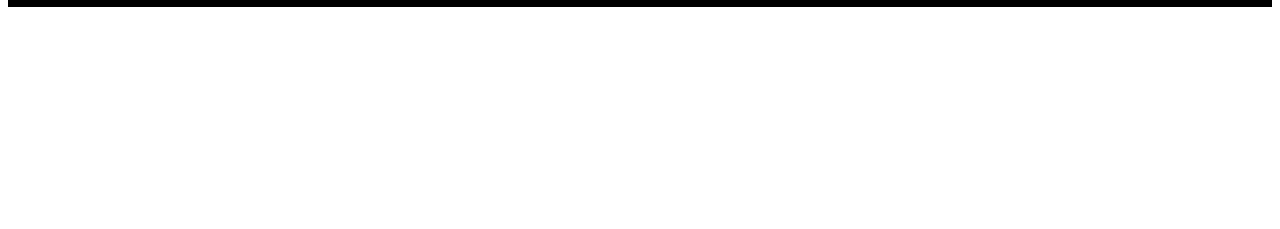
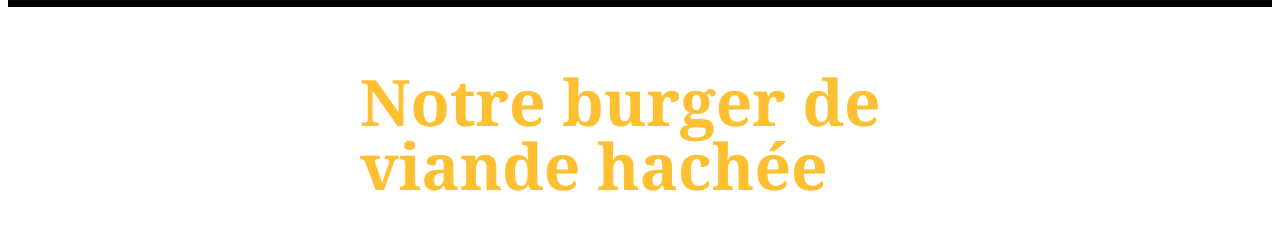
Before and after one commit to divtec-cejef/fifty-burgers-yorikame, a plain HTML site: page index.html in a window 1280 px wide. Shown: the part 181-410 px from the top of the page. Drawn offline with Linux system fonts and the light colour scheme.

Commit message:
ajout h1 + stiles

```diff
--- a/css/main.css
+++ b/css/main.css
@@ -1,3 +1,13 @@
+* {
+    box-sizing: border-box;
+}
+body {
+    font-family: Verdana, sans-serif;
+    font-weight: normal;
+    font-size: 1.2rem;
+    line-height: 1.4;
+    color: black;
+}
 header {
     background-color: black;
     padding: 10px;
@@ -5,5 +15,25 @@ header {
     justify-content: center;
 }
 header > img {
-    width: 267.933px;
+    max-width: 268px;
 }
+main {
+    padding: 20px;
+    max-width: 600px;
+    margin: 0 auto;
+}
+h1 {
+    color: #FDC032;
+    font-size: 4rem;
+    display: flex ;
+    justify-content: center;
+    margin-bottom: 42px;
+    margin-top: 42px;
+    line-height: 1;
+}
+h1{
+    margin : 0.67em 0;
+}
+h1, h2 {
+    font-family: Georgia, serif;
+}
--- a/index.html
+++ b/index.html
@@ -25,6 +25,8 @@
 <header>
     <img src="./images/fifty-burgers.png" alt="logo fifty burgers">
 </header>
-
+<main>
+    <h1>Notre burger de viande hachée</h1>
+</main>
 </body>
 </html>
```
